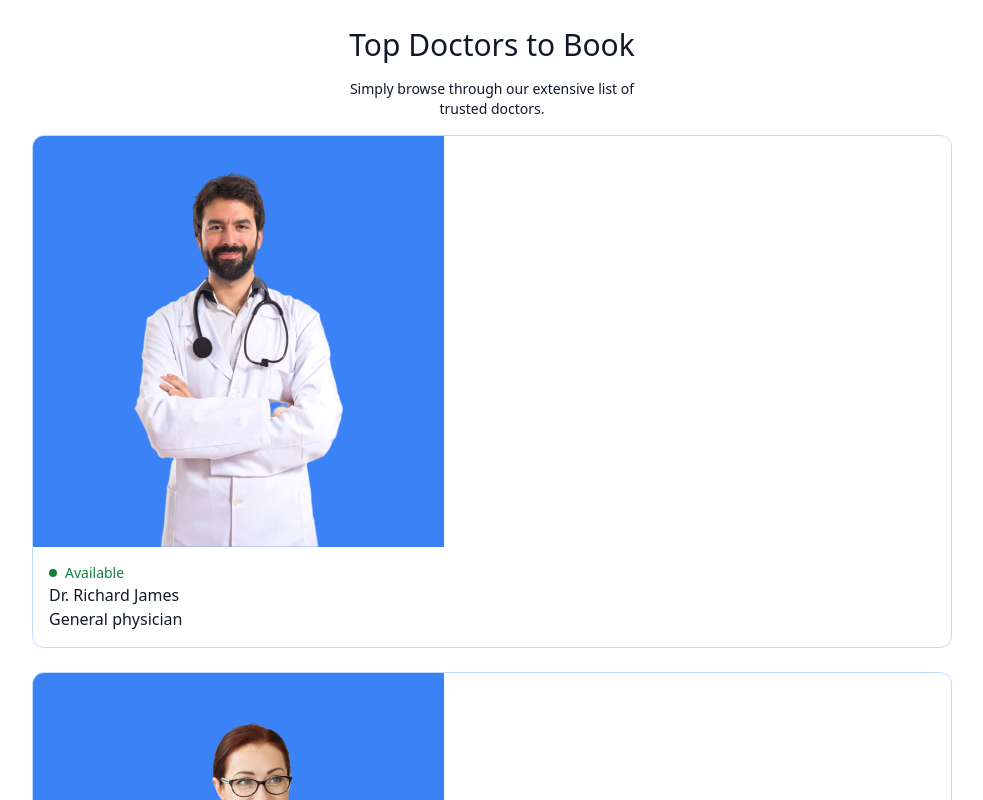
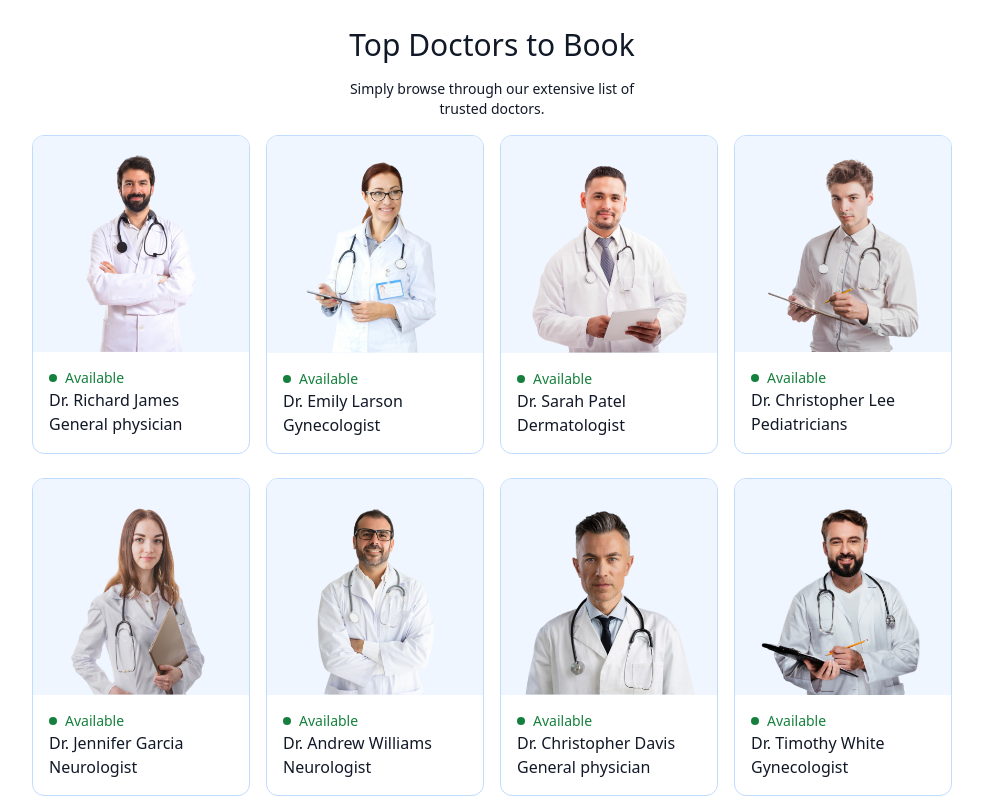
Before and after one commit to MgMorshed123/Doctor-4-U-Client, a React (Vite) app: page / in a window 1280 px wide. Shown: the part 1060-1860 px from the top of the page, without its empty margins (148-1131 px from the left). Built offline with nearby package versions, Linux system fonts and the light colour scheme.

Commit message:
custom gridTemplateColumns added

```diff
--- a/src/components/TopDoctor.jsx
+++ b/src/components/TopDoctor.jsx
@@ -15,7 +15,7 @@ const TopDoctor = () => {
               className="border border-blue-200 rounded-xl overflow-hidden cursor-pointer hover:translate-y-[-10px] translate-all duration-500"
               key={index}
             >
-              <img className="bg-blue-500" src={item.image} alt="" srcset="" />
+              <img className="bg-blue-50" src={item.image} alt="" srcset="" />
               <div className="p-4">
                 <div className="flex items-center gap-2 text-sm text-green-700 ">
                   <p className="w-2 h-2 rounded-full bg-green-700"></p>
--- a/tailwind.config.js
+++ b/tailwind.config.js
@@ -6,6 +6,9 @@ export default {
       colors: {
         primary: "#5f6FFF",
       },
+      gridTemplateColumns: {
+        auto: "repeat(auto-fill, minmax(200px, 1fr))",
+      },
     },
   },
   plugins: [],
```
